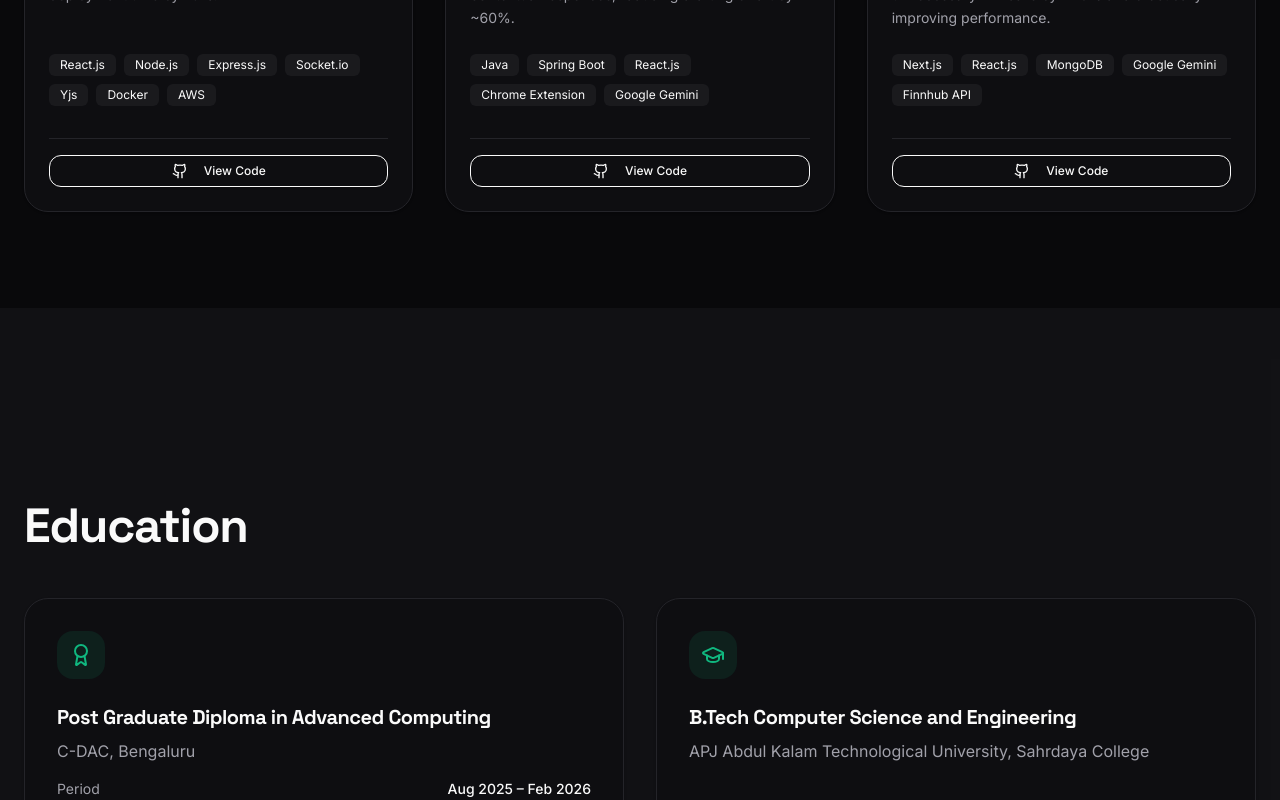
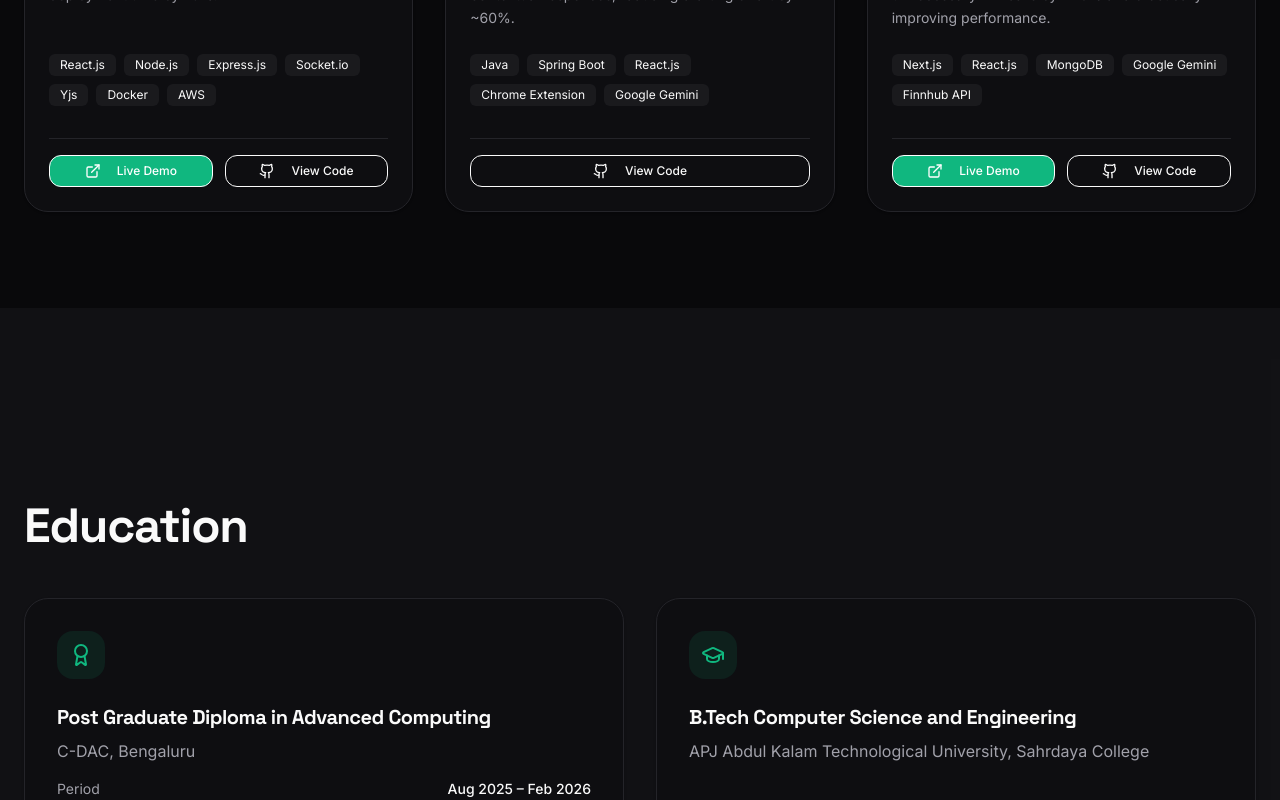
Before and after one commit to adwaidh007/Portfolio, a React (Vite) app: page / in a window 1280 px wide. Shown: the part 3960-4760 px from the top of the page. Built offline with nearby package versions, Linux system fonts and the light colour scheme.

Commit message:
Add live demo links to projects

```diff
--- a/src/components/sections/Projects.tsx
+++ b/src/components/sections/Projects.tsx
@@ -1,6 +1,6 @@
 import { Section, SectionHeading } from "@/components/layout/Section";
 import { motion } from "framer-motion";
-import { Github, MonitorPlay } from "lucide-react";
+import { ExternalLink, Github, MonitorPlay } from "lucide-react";
 import { Button } from "@/components/ui/button";
 import { Badge } from "@/components/ui/badge";
 
@@ -10,7 +10,8 @@ const projects = [
     period: "Apr–May 2026",
     description: "Real-time collaborative code editor supporting 10+ concurrent users with zero lag. Features Monaco Editor integration and Yjs CRDTs via WebSockets. Dockerized and deployed on AWS, reducing deployment time by 70%.",
     tech: ["React.js", "Node.js", "Express.js", "Socket.io", "Yjs", "Docker", "AWS"],
-    github: "https://github.com/adwaidh007/Realtime-Collaborative-Code-Editor"
+    github: "https://github.com/adwaidh007/Realtime-Collaborative-Code-Editor",
+    live: "https://realtime-collaborative-code-editor-ej96.onrender.com"
   },
   {
     title: "Email Writer Assistant",
@@ -24,7 +25,8 @@ const projects = [
     period: "Dec 2025–Jan 2026",
     description: "Real-time stock market tracking application tested with 30+ user profiles. Integrates Finnhub API for live data across 15+ stocks. Implemented debounced search mechanisms, cutting unnecessary API calls by ~40% and drastically improving performance.",
     tech: ["Next.js", "React.js", "MongoDB", "Google Gemini", "Finnhub API"],
-    github: "https://github.com/Astrix3348/signalist_stock-tracker-app"
+    github: "https://github.com/Astrix3348/signalist_stock-tracker-app",
+    live: "https://signalist-stock-tracker-app-lac.vercel.app/sign-in"
   }
 ];
 
@@ -65,6 +67,13 @@ export function Projects() {
               </div>
 
               <div className="flex gap-3 mt-auto pt-4 border-t border-border">
+                {project.live && (
+                  <Button variant="default" size="sm" className="flex-1 rounded-xl" asChild data-testid={`link-live-${index}`}>
+                    <a href={project.live} target="_blank" rel="noopener noreferrer">
+                      <ExternalLink className="w-4 h-4 mr-2" /> Live Demo
+                    </a>
+                  </Button>
+                )}
                 <Button variant="outline" size="sm" className="flex-1 rounded-xl" asChild data-testid={`link-github-${index}`}>
                   <a href={project.github} target="_blank" rel="noopener noreferrer">
                     <Github className="w-4 h-4 mr-2" /> View Code
```
